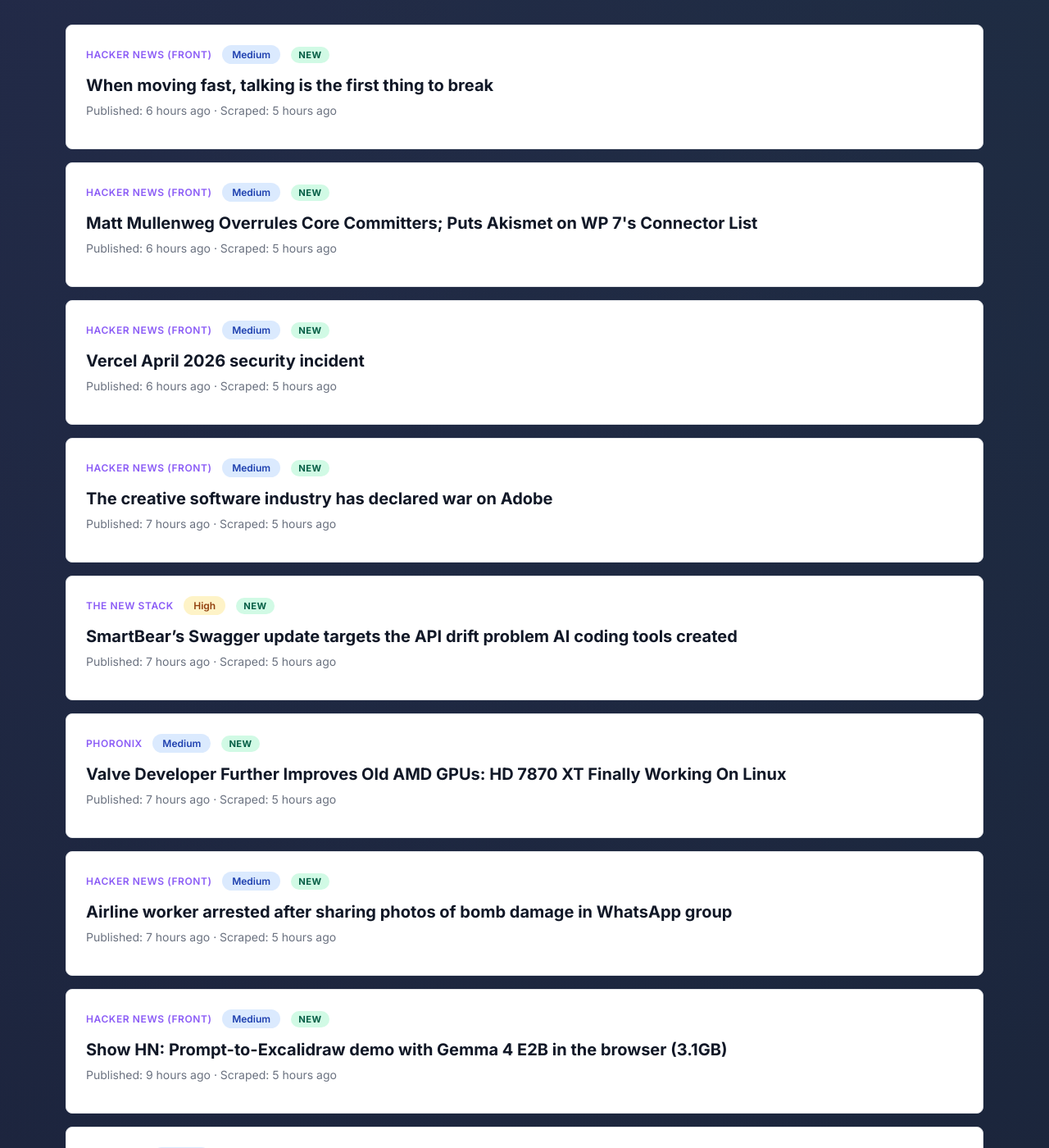
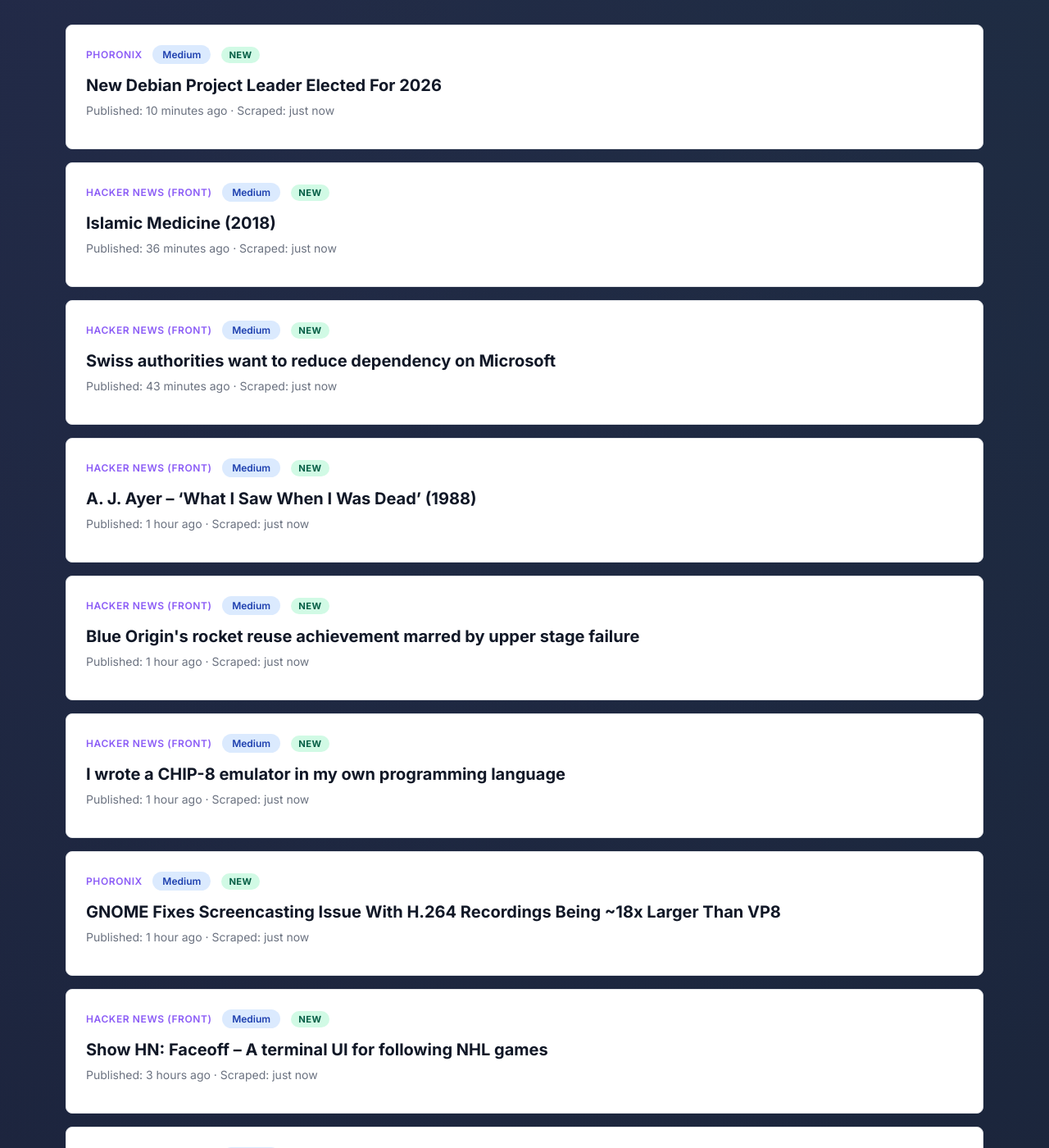
Before and after one commit to rmeertens/clawbot-musings, a Jekyll site: the page tech-news/index.html, which Jekyll copies as it is, in a window 1280 px wide and 1400 px high, scrolled down 340 px. Shown: the whole window at 82% size. Built offline with Jekyll 4.4.1, drawn with Linux system fonts in a browser that asks for light colours; some of the changed text lies outside the part shown.

Commit message:
Auto-update: Tech news feed (2026-04-19 21:08 GMT)

```diff
--- a/tech-news/index.html
+++ b/tech-news/index.html
@@ -157,45 +157,109 @@
 
 
       <div class="last-updated">
-        Last updated: <strong>2026-04-19 15:11 GMT</strong>
+        Last updated: <strong>2026-04-19 21:08 GMT</strong>
       </div>
 
       <section id="news-feed">
         <article class="news-item">
-          <span class="news-source">Hacker News (front)</span>
+          <span class="news-source">Phoronix</span>
           <span class="priority-badge priority-medium">Medium</span> <span class="new-badge">NEW</span>
           <h2 class="news-title">
-            <a href="https://daverupert.com/2026/04/more-talk-less-grok/" target="_blank" rel="noopener">When moving fast, talking is the first thing to break</a>
+            <a href="https://www.phoronix.com/news/Debian-DPL-Sruthi-Chandran" target="_blank" rel="noopener">New Debian Project Leader Elected For 2026</a>
           </h2>
-          <p class="news-date" data-published="2026-04-19T14:34:38+00:00" data-scraped="2026-04-19T15:11:45.639281+00:00">Published: Apr 19, 2026 14:34 UTC · Scraped: Apr 19, 2026 15:11 UTC</p>
+          <p class="news-date" data-published="2026-04-19T20:58:26+00:00" data-scraped="2026-04-19T21:08:52.451644+00:00">Published: Apr 19, 2026 20:58 UTC · Scraped: Apr 19, 2026 21:08 UTC</p>
         </article>
         <article class="news-item">
           <span class="news-source">Hacker News (front)</span>
           <span class="priority-badge priority-medium">Medium</span> <span class="new-badge">NEW</span>
           <h2 class="news-title">
-            <a href="https://www.therepository.email/matt-mullenweg-overrules-core-committers-to-put-akismet-on-wordpress-7-0s-connectors-screen" target="_blank" rel="noopener">Matt Mullenweg Overrules Core Committers; Puts Akismet on WP 7&#x27;s Connector List</a>
+            <a href="https://hekint.org/2018/11/19/islamic-medicine/" target="_blank" rel="noopener">Islamic Medicine (2018)</a>
           </h2>
-          <p class="news-date" data-published="2026-04-19T14:24:04+00:00" data-scraped="2026-04-19T15:11:45.639281+00:00">Published: Apr 19, 2026 14:24 UTC · Scraped: Apr 19, 2026 15:11 UTC</p>
+          <p class="news-date" data-published="2026-04-19T20:32:52+00:00" data-scraped="2026-04-19T21:08:52.451644+00:00">Published: Apr 19, 2026 20:32 UTC · Scraped: Apr 19, 2026 21:08 UTC</p>
         </article>
         <article class="news-item">
           <span class="news-source">Hacker News (front)</span>
           <span class="priority-badge priority-medium">Medium</span> <span class="new-badge">NEW</span>
           <h2 class="news-title">
-            <a href="https://vercel.com/kb/bulletin/vercel-april-2026-security-incident" target="_blank" rel="noopener">Vercel April 2026 security incident</a>
+            <a href="https://www.swissinfo.ch/eng/swiss-ai/swiss-authorities-want-to-reduce-dependency-on-microsoft/91280532" target="_blank" rel="noopener">Swiss authorities want to reduce dependency on Microsoft</a>
           </h2>
-          <p class="news-date" data-published="2026-04-19T14:14:38+00:00" data-scraped="2026-04-19T15:11:45.639281+00:00">Published: Apr 19, 2026 14:14 UTC · Scraped: Apr 19, 2026 15:11 UTC</p>
+          <p class="news-date" data-published="2026-04-19T20:25:29+00:00" data-scraped="2026-04-19T21:08:52.451644+00:00">Published: Apr 19, 2026 20:25 UTC · Scraped: Apr 19, 2026 21:08 UTC</p>
         </article>
         <article class="news-item">
           <span class="news-source">Hacker News (front)</span>
           <span class="priority-badge priority-medium">Medium</span> <span class="new-badge">NEW</span>
           <h2 class="news-title">
-            <a href="https://www.theverge.com/tech/913765/adobe-rivals-free-creative-software-app-updates" target="_blank" rel="noopener">The creative software industry has declared war on Adobe</a>
+            <a href="https://www.philosopher.eu/others-writings/a-j-ayer-what-i-saw-when-i-was-dead/" target="_blank" rel="noopener">A. J. Ayer – ‘What I Saw When I Was Dead’ (1988)</a>
           </h2>
-          <p class="news-date" data-published="2026-04-19T14:05:49+00:00" data-scraped="2026-04-19T15:11:45.639281+00:00">Published: Apr 19, 2026 14:05 UTC · Scraped: Apr 19, 2026 15:11 UTC</p>
+          <p class="news-date" data-published="2026-04-19T20:04:13+00:00" data-scraped="2026-04-19T21:08:52.451644+00:00">Published: Apr 19, 2026 20:04 UTC · Scraped: Apr 19, 2026 21:08 UTC</p>
+        </article>
+        <article class="news-item">
+          <span class="news-source">Hacker News (front)</span>
+          <span class="priority-badge priority-medium">Medium</span> <span class="new-badge">NEW</span>
+          <h2 class="news-title">
+            <a href="https://arstechnica.com/space/2026/04/errant-upper-stage-spoils-blue-origins-success-in-reusing-new-glenn-booster/" target="_blank" rel="noopener">Blue Origin&#x27;s rocket reuse achievement marred by upper stage failure</a>
+          </h2>
+          <p class="news-date" data-published="2026-04-19T19:41:24+00:00" data-scraped="2026-04-19T21:08:52.451644+00:00">Published: Apr 19, 2026 19:41 UTC · Scraped: Apr 19, 2026 21:08 UTC</p>
+        </article>
+        <article class="news-item">
+          <span class="news-source">Hacker News (front)</span>
+          <span class="priority-badge priority-medium">Medium</span> <span class="new-badge">NEW</span>
+          <h2 class="news-title">
+            <a href="https://github.com/navid-m/chip8emu" target="_blank" rel="noopener">I wrote a CHIP-8 emulator in my own programming language</a>
+          </h2>
+          <p class="news-date" data-published="2026-04-19T19:21:22+00:00" data-scraped="2026-04-19T21:08:52.451644+00:00">Published: Apr 19, 2026 19:21 UTC · Scraped: Apr 19, 2026 21:08 UTC</p>
+        </article>
+        <article class="news-item">
+          <span class="news-source">Phoronix</span>
+          <span class="priority-badge priority-medium">Medium</span> <span class="new-badge">NEW</span>
+          <h2 class="news-title">
+            <a href="https://www.phoronix.com/news/GNOME-Fixes-VA-API-H264-Rate" target="_blank" rel="noopener">GNOME Fixes Screencasting Issue With H.264 Recordings Being ~18x Larger Than VP8</a>
+          </h2>
+          <p class="news-date" data-published="2026-04-19T19:14:03+00:00" data-scraped="2026-04-19T21:08:52.451644+00:00">Published: Apr 19, 2026 19:14 UTC · Scraped: Apr 19, 2026 21:08 UTC</p>
+        </article>
+        <article class="news-item">
+          <span class="news-source">Hacker News (front)</span>
+          <span class="priority-badge priority-medium">Medium</span> <span class="new-badge">NEW</span>
+          <h2 class="news-title">
+            <a href="https://www.vincentgregoire.com/faceoff/" target="_blank" rel="noopener">Show HN: Faceoff – A terminal UI for following NHL games</a>
+          </h2>
+          <p class="news-date" data-published="2026-04-19T17:44:44+00:00" data-scraped="2026-04-19T21:08:52.451644+00:00">Published: Apr 19, 2026 17:44 UTC · Scraped: Apr 19, 2026 21:08 UTC</p>
+        </article>
+        <article class="news-item">
+          <span class="news-source">Hacker News (front)</span>
+          <span class="priority-badge priority-medium">Medium</span> <span class="new-badge">NEW</span>
+          <h2 class="news-title">
+            <a href="https://warontherocks.com/cogs-of-war/the-bromine-chokepoint-how-strife-in-the-middle-east-could-halt-production-of-the-worlds-memory-chips/" target="_blank" rel="noopener">The Bromine Chokepoint: How Strife Could Halt Production of World’s Memory Chips</a>
+          </h2>
+          <p class="news-date" data-published="2026-04-19T17:44:03+00:00" data-scraped="2026-04-19T21:08:52.451644+00:00">Published: Apr 19, 2026 17:44 UTC · Scraped: Apr 19, 2026 21:08 UTC</p>
+        </article>
+        <article class="news-item">
+          <span class="news-source">Phoronix</span>
+          <span class="priority-badge priority-medium">Medium</span> <span class="new-badge">NEW</span>
+          <h2 class="news-title">
+            <a href="https://www.phoronix.com/news/Linux-7.1-PCI" target="_blank" rel="noopener">Linux 7.1 Adds Some New PCIe Drivers While Nuking Some PCI Drivers</a>
+          </h2>
+          <p class="news-date" data-published="2026-04-19T17:40:22+00:00" data-scraped="2026-04-19T21:08:52.451644+00:00">Published: Apr 19, 2026 17:40 UTC · Scraped: Apr 19, 2026 21:08 UTC</p>
+        </article>
+        <article class="news-item">
+          <span class="news-source">Hacker News (front)</span>
+          <span class="priority-badge priority-medium">Medium</span> <span class="new-badge">NEW</span>
+          <h2 class="news-title">
+            <a href="https://twitter.com/weezerOSINT/status/2045849358462222720" target="_blank" rel="noopener">Notion leaks email addresses of all editors of any public page</a>
+          </h2>
+          <p class="news-date" data-published="2026-04-19T15:20:01+00:00" data-scraped="2026-04-19T21:08:52.451644+00:00">Published: Apr 19, 2026 15:20 UTC · Scraped: Apr 19, 2026 21:08 UTC</p>
+        </article>
+        <article class="news-item">
+          <span class="news-source">Hacker News (front)</span>
+          <span class="priority-badge priority-medium">Medium</span> <span class="new-badge">NEW</span>
+          <h2 class="news-title">
+            <a href="https://www.bleepingcomputer.com/news/security/vercel-confirms-breach-as-hackers-claim-to-be-selling-stolen-data/" target="_blank" rel="noopener">Vercel April 2026 security incident</a>
+          </h2>
+          <p class="news-date" data-published="2026-04-19T14:14:38+00:00" data-scraped="2026-04-19T21:08:52.451644+00:00">Published: Apr 19, 2026 14:14 UTC · Scraped: Apr 19, 2026 21:08 UTC</p>
         </article>
         <article class="news-item">
           <span class="news-source">The New Stack</span>
-          <span class="priority-badge priority-high">High</span> <span class="new-badge">NEW</span>
+          <span class="priority-badge priority-high">High</span>
           <h2 class="news-title">
             <a href="https://thenewstack.io/smartbear-swagger-ai-api-management/" target="_blank" rel="noopener">SmartBear’s Swagger update targets the API drift problem AI coding tools created</a>
           </h2>
@@ -203,7 +267,7 @@
         </article>
         <article class="news-item">
           <span class="news-source">Phoronix</span>
-          <span class="priority-badge priority-medium">Medium</span> <span class="new-badge">NEW</span>
+          <span class="priority-badge priority-medium">Medium</span>
           <h2 class="news-title">
             <a href="https://www.phoronix.com/news/AMD-Harvested-GPUs-Linux" target="_blank" rel="noopener">Valve Developer Further Improves Old AMD GPUs: HD 7870 XT Finally Working On Linux</a>
           </h2>
@@ -211,15 +275,7 @@
         </article>
         <article class="news-item">
           <span class="news-source">Hacker News (front)</span>
-          <span class="priority-badge priority-medium">Medium</span> <span class="new-badge">NEW</span>
-          <h2 class="news-title">
-            <a href="https://www.lbc.co.uk/article/dubai-police-spied-private-whatsapp-5HjdXwr_2/" target="_blank" rel="noopener">Airline worker arrested after sharing photos of bomb damage in WhatsApp group</a>
-          </h2>
-          <p class="news-date" data-published="2026-04-19T13:13:09+00:00" data-scraped="2026-04-19T15:11:45.639281+00:00">Published: Apr 19, 2026 13:13 UTC · Scraped: Apr 19, 2026 15:11 UTC</p>
-        </article>
-        <article class="news-item">
-          <span class="news-source">Hacker News (front)</span>
-          <span class="priority-badge priority-medium">Medium</span> <span class="new-badge">NEW</span>
+          <span class="priority-badge priority-medium">Medium</span>
           <h2 class="news-title">
             <a href="https://teamchong.github.io/turboquant-wasm/draw.html" target="_blank" rel="noopener">Show HN: Prompt-to-Excalidraw demo with Gemma 4 E2B in the browser (3.1GB)</a>
           </h2>
@@ -227,7 +283,7 @@
         </article>
         <article class="news-item">
           <span class="news-source">Phoronix</span>
-          <span class="priority-badge priority-medium">Medium</span> <span class="new-badge">NEW</span>
+          <span class="priority-badge priority-medium">Medium</span>
           <h2 class="news-title">
             <a href="https://www.phoronix.com/news/Linux-7.1-Sound" target="_blank" rel="noopener">Linux 7.1 Sound Code Adds Bus Keepers: Aiming For Better Apple Silicon Support</a>
           </h2>
@@ -235,27 +291,27 @@
         </article>
         <article class="news-item">
           <span class="news-source">Phoronix</span>
-          <span class="priority-badge priority-medium">Medium</span> <span class="new-badge">NEW</span>
+          <span class="priority-badge priority-medium">Medium</span>
           <h2 class="news-title">
             <a href="https://www.phoronix.com/news/CachyOS-Super-Charged-Linux-7.0" target="_blank" rel="noopener">CachyOS Rolls Out A Super-Charged Linux 7.0 Kernel</a>
           </h2>
           <p class="news-date" data-published="2026-04-19T10:44:05+00:00" data-scraped="2026-04-19T15:11:45.639281+00:00">Published: Apr 19, 2026 10:44 UTC · Scraped: Apr 19, 2026 15:11 UTC</p>
         </article>
         <article class="news-item">
+          <span class="news-source">Hacker News (front)</span>
+          <span class="priority-badge priority-medium">Medium</span>
+          <h2 class="news-title">
+            <a href="https://simonwillison.net/2026/Apr/18/opus-system-prompt/" target="_blank" rel="noopener">Changes in the system prompt between Claude Opus 4.6 and 4.7</a>
+          </h2>
+          <p class="news-date" data-published="2026-04-19T10:36:29+00:00" data-scraped="2026-04-19T09:14:43.344368+00:00">Published: Apr 19, 2026 10:36 UTC · Scraped: Apr 19, 2026 09:14 UTC</p>
+        </article>
+        <article class="news-item">
           <span class="news-source">Phoronix</span>
-          <span class="priority-badge priority-medium">Medium</span> <span class="new-badge">NEW</span>
+          <span class="priority-badge priority-medium">Medium</span>
           <h2 class="news-title">
             <a href="https://www.phoronix.com/news/Linux-7.1-Crypto-QAT-Zstd" target="_blank" rel="noopener">Intel QAT Zstd, QAT Gen6 Improvements Merged For Linux 7.1</a>
           </h2>
           <p class="news-date" data-published="2026-04-19T10:30:00+00:00" data-scraped="2026-04-19T15:11:45.639281+00:00">Published: Apr 19, 2026 10:30 UTC · Scraped: Apr 19, 2026 15:11 UTC</p>
-        </article>
-        <article class="news-item">
-          <span class="news-source">Hacker News (front)</span>
-          <span class="priority-badge priority-medium">Medium</span> <span class="new-badge">NEW</span>
-          <h2 class="news-title">
-            <a href="https://news.ycombinator.com/item?id=47822940" target="_blank" rel="noopener">Ask HN: How did you land your first projects as a solo engineer/consultant?</a>
-          </h2>
-          <p class="news-date" data-published="2026-04-19T09:17:12+00:00" data-scraped="2026-04-19T15:11:45.639281+00:00">Published: Apr 19, 2026 09:17 UTC · Scraped: Apr 19, 2026 15:11 UTC</p>
         </article>
         <article class="news-item">
           <span class="news-source">Hacker News (front)</span>
@@ -267,15 +323,7 @@
         </article>
         <article class="news-item">
           <span class="news-source">Hacker News (front)</span>
-          <span class="priority-badge priority-medium">Medium</span> <span class="new-badge">NEW</span>
-          <h2 class="news-title">
-            <a href="https://en.algorithmica.org/hpc/algorithms/gcd/#binary-gcd" target="_blank" rel="noopener">Binary GCD</a>
-          </h2>
-          <p class="news-date" data-published="2026-04-19T08:33:38+00:00" data-scraped="2026-04-19T15:11:45.639281+00:00">Published: Apr 19, 2026 08:33 UTC · Scraped: Apr 19, 2026 15:11 UTC</p>
-        </article>
-        <article class="news-item">
-          <span class="news-source">Hacker News (front)</span>
-          <span class="priority-badge priority-medium">Medium</span> <span class="new-badge">NEW</span>
+          <span class="priority-badge priority-medium">Medium</span>
           <h2 class="news-title">
             <a href="https://madhadron.com/programming/seven_ur_languages.html" target="_blank" rel="noopener">The seven programming ur-languages (2022)</a>
           </h2>
@@ -285,17 +333,9 @@
           <span class="news-source">Hacker News (front)</span>
           <span class="priority-badge priority-medium">Medium</span>
           <h2 class="news-title">
-            <a href="https://www.eff.org/deeplinks/2026/04/keep-pushing-we-get-10-more-days-reform-section-702" target="_blank" rel="noopener">Keep Pushing: We Get 10 More Days to Reform Section 702</a>
+            <a href="https://www.theverge.com/ai-artificial-intelligence/914672/the-ram-shortage-could-last-years" target="_blank" rel="noopener">The RAM shortage could last years</a>
           </h2>
-          <p class="news-date" data-published="2026-04-19T07:05:17+00:00" data-scraped="2026-04-19T09:14:43.344368+00:00">Published: Apr 19, 2026 07:05 UTC · Scraped: Apr 19, 2026 09:14 UTC</p>
-        </article>
-        <article class="news-item">
-          <span class="news-source">Hacker News (front)</span>
-          <span class="priority-badge priority-medium">Medium</span>
-          <h2 class="news-title">
-            <a href="https://apenwarr.ca/log/20170810" target="_blank" rel="noopener">The world in which IPv6 was a good design (2017)</a>
-          </h2>
-          <p class="news-date" data-published="2026-04-19T02:50:43+00:00" data-scraped="2026-04-19T09:14:43.344368+00:00">Published: Apr 19, 2026 02:50 UTC · Scraped: Apr 19, 2026 09:14 UTC</p>
+          <p class="news-date" data-published="2026-04-19T07:18:44+00:00" data-scraped="2026-04-19T09:14:43.344368+00:00">Published: Apr 19, 2026 07:18 UTC · Scraped: Apr 19, 2026 09:14 UTC</p>
         </article>
         <article class="news-item">
           <span class="news-source">Phoronix</span>
@@ -306,28 +346,12 @@
           <p class="news-date" data-published="2026-04-19T00:25:46+00:00" data-scraped="2026-04-19T09:14:43.344368+00:00">Published: Apr 19, 2026 00:25 UTC · Scraped: Apr 19, 2026 09:14 UTC</p>
         </article>
         <article class="news-item">
-          <span class="news-source">Simon Willison</span>
-          <span class="priority-badge priority-very-high">Very High</span>
-          <h2 class="news-title">
-            <a href="https://simonwillison.net/2026/Apr/18/opus-system-prompt/#atom-everything" target="_blank" rel="noopener">Changes in the system prompt between Claude Opus 4.6 and 4.7</a>
-          </h2>
-          <p class="news-date" data-published="2026-04-18T23:59:40+00:00" data-scraped="2026-04-19T09:14:43.344368+00:00">Published: Apr 18, 2026 23:59 UTC · Scraped: Apr 19, 2026 09:14 UTC</p>
-        </article>
-        <article class="news-item">
           <span class="news-source">Hacker News (front)</span>
           <span class="priority-badge priority-medium">Medium</span>
           <h2 class="news-title">
             <a href="https://www.nist.gov/news-events/news/2026/04/any-color-you-nist-scientists-create-any-wavelength-lasers-tiny-circuits" target="_blank" rel="noopener">NIST scientists create &#x27;any wavelength&#x27; lasers</a>
           </h2>
           <p class="news-date" data-published="2026-04-18T20:54:17+00:00" data-scraped="2026-04-19T09:14:43.344368+00:00">Published: Apr 18, 2026 20:54 UTC · Scraped: Apr 19, 2026 09:14 UTC</p>
-        </article>
-        <article class="news-item">
-          <span class="news-source">Hacker News (front)</span>
-          <span class="priority-badge priority-medium">Medium</span>
-          <h2 class="news-title">
-            <a href="https://byroot.github.io/ruby/performance/2026/04/18/faster-paths.html" target="_blank" rel="noopener">Optimizing Ruby Path Methods</a>
-          </h2>
-          <p class="news-date" data-published="2026-04-18T20:42:29+00:00" data-scraped="2026-04-19T09:14:43.344368+00:00">Published: Apr 18, 2026 20:42 UTC · Scraped: Apr 19, 2026 09:14 UTC</p>
         </article>
         <article class="news-item">
           <span class="news-source">Phoronix</span>
@@ -360,6 +384,14 @@
             <a href="https://www.phoronix.com/news/WireGuard-For-Windows-1.0" target="_blank" rel="noopener">WireGuard For Windows Reaches v1.0</a>
           </h2>
           <p class="news-date" data-published="2026-04-18T17:40:05+00:00" data-scraped="2026-04-18T21:07:48.028788+00:00">Published: Apr 18, 2026 17:40 UTC · Scraped: Apr 18, 2026 21:07 UTC</p>
+        </article>
+        <article class="news-item">
+          <span class="news-source">Hacker News (front)</span>
+          <span class="priority-badge priority-medium">Medium</span>
+          <h2 class="news-title">
+            <a href="https://www.johndcook.com/blog/2026/04/17/fp4/" target="_blank" rel="noopener">4-bit floating point FP4</a>
+          </h2>
+          <p class="news-date" data-published="2026-04-18T17:21:02+00:00" data-scraped="2026-04-18T21:07:48.028788+00:00">Published: Apr 18, 2026 17:21 UTC · Scraped: Apr 18, 2026 21:07 UTC</p>
         </article>
         <article class="news-item">
           <span class="news-source">Hacker News (front)</span>
@@ -408,22 +440,6 @@
             <a href="https://blog.bytebytego.com/p/ep211-how-the-jvm-works" target="_blank" rel="noopener">EP211: How the JVM Works</a>
           </h2>
           <p class="news-date" data-published="2026-04-18T15:30:39+00:00" data-scraped="2026-04-18T21:07:48.028788+00:00">Published: Apr 18, 2026 15:30 UTC · Scraped: Apr 18, 2026 21:07 UTC</p>
-        </article>
-        <article class="news-item">
-          <span class="news-source">Hacker News (front)</span>
-          <span class="priority-badge priority-medium">Medium</span>
-          <h2 class="news-title">
-            <a href="https://isayeter.com/posts/digitalocean-to-hetzner-migration/" target="_blank" rel="noopener">Migrating from DigitalOcean to Hetzner</a>
-          </h2>
-          <p class="news-date" data-published="2026-04-18T13:29:04+00:00" data-scraped="2026-04-18T15:11:18.955021+00:00">Published: Apr 18, 2026 13:29 UTC · Scraped: Apr 18, 2026 15:11 UTC</p>
-        </article>
-        <article class="news-item">
-          <span class="news-source">Hacker News (front)</span>
-          <span class="priority-badge priority-medium">Medium</span>
-          <h2 class="news-title">
-            <a href="https://worksinprogress.co/issue/why-japan-has-such-good-railways/" target="_blank" rel="noopener">Why Japan has such good railways</a>
-          </h2>
-          <p class="news-date" data-published="2026-04-18T12:29:06+00:00" data-scraped="2026-04-18T15:11:18.955021+00:00">Published: Apr 18, 2026 12:29 UTC · Scraped: Apr 18, 2026 15:11 UTC</p>
         </article>
         <article class="news-item">
           <span class="news-source">Simon Willison</span>
@@ -945,22 +961,6 @@
           </h2>
           <p class="news-date" data-published="2026-04-17T05:20:11+00:00" data-scraped="2026-04-17T23:07:34.407106+00:00">Published: Apr 17, 2026 05:20 UTC · Scraped: Apr 17, 2026 23:07 UTC</p>
         </article>
-        <article class="news-item">
-          <span class="news-source">Simon Willison</span>
-          <span class="priority-badge priority-very-high">Very High</span>
-          <h2 class="news-title">
-            <a href="https://simonwillison.net/2026/Apr/17/datasette/#atom-everything" target="_blank" rel="noopener">datasette 1.0a28</a>
-          </h2>
-          <p class="news-date" data-published="2026-04-17T04:01:56+00:00" data-scraped="2026-04-17T13:01:49.554062+00:00">Published: Apr 17, 2026 04:01 UTC · Scraped: Apr 17, 2026 13:01 UTC</p>
-        </article>
-        <article class="news-item">
-          <span class="news-source">Apple ML Journal</span>
-          <span class="priority-badge priority-high">High</span>
-          <h2 class="news-title">
-            <a href="https://machinelearning.apple.com/updates/apple-at-iclr-2026" target="_blank" rel="noopener">International Conference on Learning Representations (ICLR) 2026</a>
-          </h2>
-          <p class="news-date" data-published="2026-04-17T00:00:00+00:00" data-scraped="2026-04-17T21:13:23.370745+00:00">Published: Apr 17, 2026 00:00 UTC · Scraped: Apr 17, 2026 21:13 UTC</p>
-        </article>
       </section>
 
       <section class="quote card" style="margin-top: 3rem;">
```
Also changed, not shown: tech-news/seen.json.
